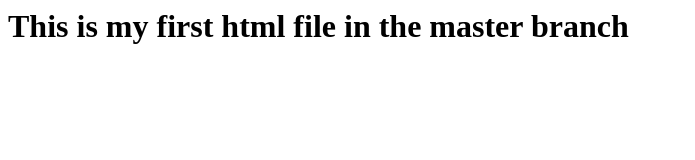
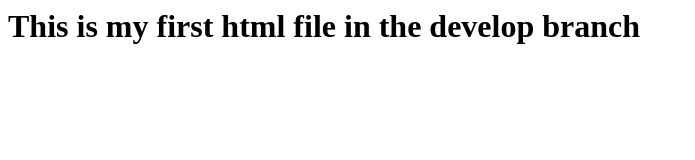
Before and after one commit to SIVA451/demo-app, a plain HTML site: page index.html in a window 1280 px wide. Shown: the whole page, without its empty margins (0-695 px from the left). Drawn offline with Linux system fonts and the light colour scheme.

Commit message:
This is a cmmit from my develop branch

```diff
--- a/index.html
+++ b/index.html
@@ -1 +1 @@
-<h1> This is my first html file in  the master branch <h1>
+<h1> This is my first html file in  the develop branch <h1>
```
